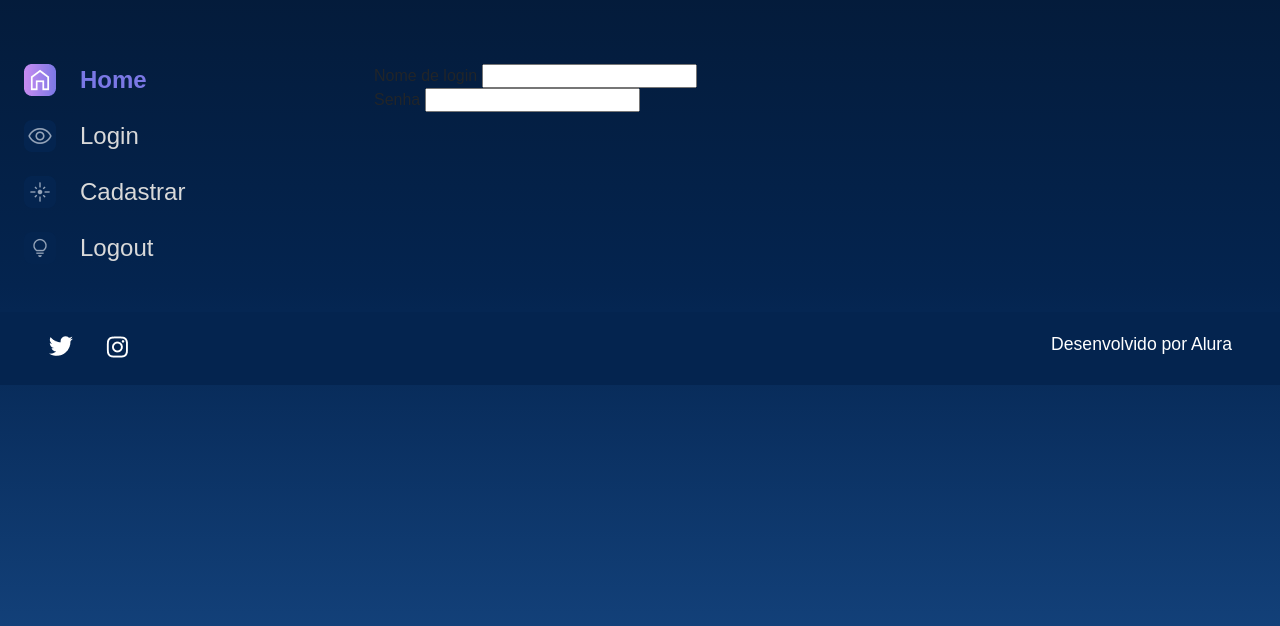
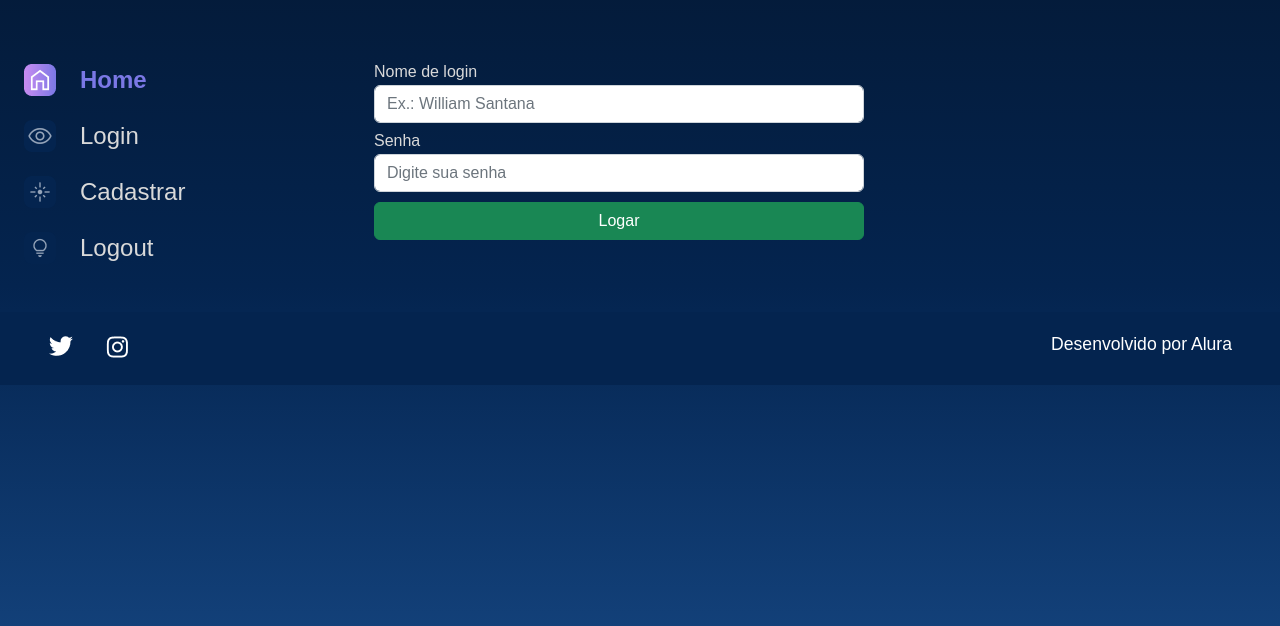
Before and after one commit to wbsfps/django-alura, a Django app: page /login in a window 1280 px wide. Shown: the part 114-740 px from the top of the page. Run offline with Django 5.2, Linux system fonts and the light colour scheme.

Commit message:
estilizando formulário

```diff
--- a/templates/usuarios/login.html
+++ b/templates/usuarios/login.html
@@ -45,11 +45,14 @@
                     {% csrf_token %}
                     <div class="row">
                         {% for field in form.visible_fields %}
-                            <div>
-                                <label for="{{ field.id_for_label }}"> {{field.label}} </label>
+                            <div class="col-12 col-lg-12" style="margin-bottom: 10px;">
+                                <label style="color:#D9D9D9; margin-bottom: 5px;" for="{{ field.id_for_label }}"> {{field.label}} </label>
                                 {{field}}
                             </div>
                         {% endfor%}
+                    </div>
+                    <div class="col-12 text-center">
+                        <button class="btn btn-success col-12" style="padding: top 5px;" type="submit">Logar</button>
                     </div>
                 </form>
             </section>
--- a/usuarios/forms.py
+++ b/usuarios/forms.py
@@ -2,16 +2,25 @@ from django import forms
 
 
 class LoginForms(forms.Form):
-    nome = forms.CharField(
+    nome_login = forms.CharField(
         label="Nome de login",
         required=True,
-        max_length=100
+        max_length=100,
+        widget=forms.TextInput(
+            attrs={
+                "class": "form-control",
+                "placeholder": "Ex.: William Santana"
+            }
+        )
     )
     senha = forms.CharField(
         label="Senha",
         required=True,
         max_length=70,
         widget=forms.PasswordInput(
-
+            attrs={
+                "class": "form-control",
+                "placeholder": "Digite sua senha"
+            }
         )
     )
```
